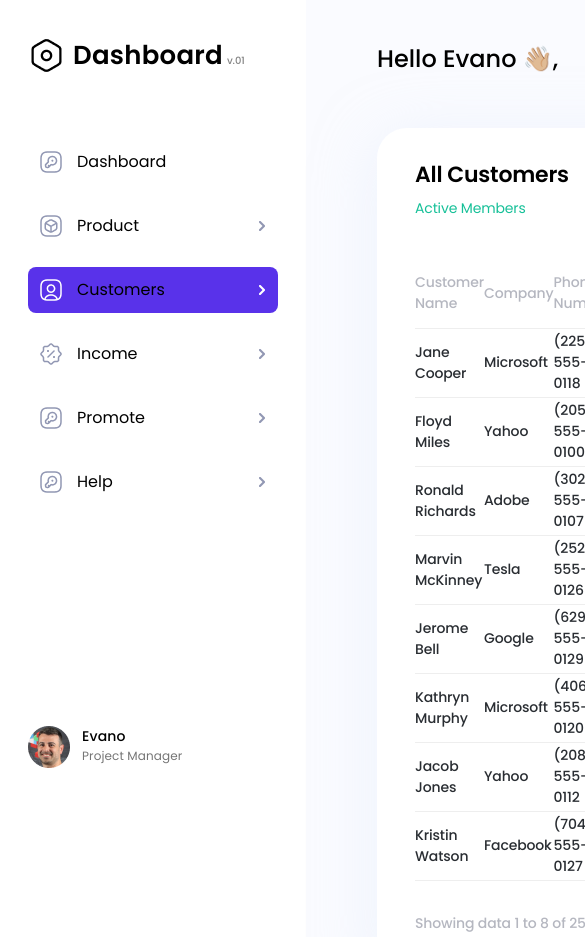
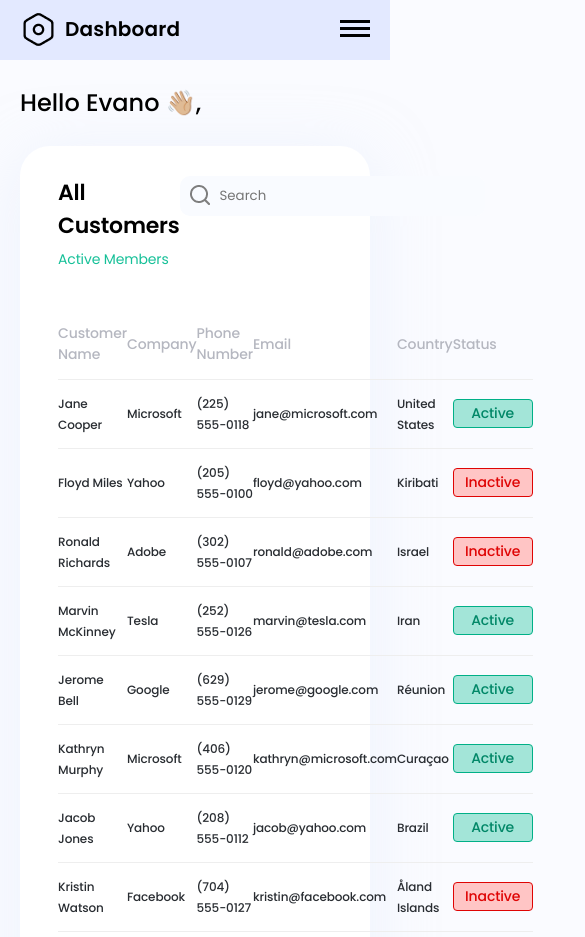
Before and after one commit to TetianaChykalova/dashboard, a plain HTML site: page index.html in a window 390 px wide. Shown: the top 937 px of the page, 585 px wide, since content can reach past the window. Drawn offline with Linux system fonts and the light colour scheme.

Commit message:
added mobile burger

```diff
--- /dev/null
+++ b/css/adaptive.css
@@ -0,0 +1,113 @@
+/*@media (max-width: 1400px) {*/
+/*    .wrapper {*/
+/*        max-width: 1190px;*/
+/*    }*/
+/*}*/
+
+@media (max-width: 1200px) {
+    .wrapper {
+        max-width: 970px;
+    }
+    .sidebar {
+        width: 250px;
+    }
+    .sidebar__content {
+        padding: 25px 15px 40px;
+        height: 100%;
+    }
+    .sidebar__logo h1 {
+        font-size: 20px;
+    }
+    main {
+        padding: 25px 20px;
+    }
+    .table__table td {
+        font-size: 12px;
+    }
+}
+
+@media (min-width: 993px) {
+    .burger {
+        display: none;
+    }
+}
+@media (max-width: 992px) {
+    body.overflow-hidden {
+        overflow: hidden;
+    }
+    .wrapper {
+        max-width: 992px;
+        min-width: 320px;
+        width: 100%;
+        padding: 60px 0 0 0;
+        flex-direction: column;
+    }
+    .burger {
+        display: block;
+        width: 100%;
+    }
+    .sidebar__logo-desk,
+    .sidebar__menu-right {
+        display: none;
+    }
+    .sidebar__logo {
+        margin: 0;
+    }
+    .main__name {
+        margin: 0 0 25px 0;
+    }
+
+    .burger__content {
+        width: 100%;
+        height: 60px;
+        background: #e3e9ff;
+        position: fixed;
+        top: 0;
+        left: 0;
+        z-index: 4;
+    }
+    .sidebar__logo {
+        padding: 10px 0 0 20px;
+    }
+    .burger__line span,
+    .burger__line:after,
+    .burger__line:before {
+        content: '';
+        height: 3px;
+        width: 30px;
+        background: #000;
+        position: fixed;
+        right: 20px;
+        z-index: 5;
+    }
+    .burger__line:before {
+        top: 20px;
+    }
+    .burger__line span {
+        top: 27px;
+    }
+    .burger__line:after {
+        top: 34px;
+    }
+    .sidebar {
+        position: fixed;
+        top: -1000vh;
+        left: 0;
+        height: 100%;
+        min-height: 600px;
+        z-index: 2;
+        max-width: none;
+        width: 100%;
+        transition: all 1.5s ease-in-out 0s;
+    }
+    .active__sidebar {
+        top: 60px;
+        transition: all 1.5s ease-in-out 0s;
+    }
+    .sidebar__content {
+        max-width: 306px;
+        max-height: 90%;
+    }
+}
+
+@media (max-width: 767px) {}
--- a/css/style.css
+++ b/css/style.css
@@ -3,17 +3,21 @@
 body {
     background: #FAFBFF;
     font-family: 'Poppins', sans-serif;
+    width: 100%;
+    height: 100%;
 }
 .wrapper {
-    display: grid;
-    grid-template-columns: 306px 1fr;
+    display: flex;
+    flex-direction: row;
+    width: 1200px;
 }
 .sidebar {
     background: #FFF;
-    height: 100%;
+    min-height: 100%;
+    width: 306px;
 }
 .sidebar__content {
-    height: 100vh;
+    height: 100%;
     display: flex;
     flex-direction: column;
     padding: 36px 28px 76px;
@@ -47,6 +51,7 @@ body {
 
 .sidebar__menu {
     flex: 1 1 auto;
+    margin: 0 0 40px 0;
 }
 .sidebar__item {
     display: flex;
@@ -56,6 +61,12 @@ body {
     padding: 11px 8px 11px 11px;
     margin: 0 0 18px 0;
     border-radius: 8px;
+}
+.sidebar__item a {
+    color: #000;
+}
+.active-item a {
+    color: #FFF;
 }
 .active-item{
     background: #5932EA;
@@ -108,6 +119,7 @@ body {
 
 main {
     padding: 41px 71px;
+    width: 100%;
 }
 .main__name {
     margin: 0 0 51px 0;
@@ -188,12 +200,6 @@ main {
 .table__table tr {
     height: 69px;
 }
-/*.table__table tr:after {*/
-/*    content: '';*/
-/*    background: #EEEEEE;*/
-/*    height: 1px;*/
-/*    width: 100%;*/
-/*}*/
 .table__table thead,
 .table__table td {
     border-bottom: 1px solid #EEEEEE;
--- a/index.html
+++ b/index.html
@@ -10,30 +10,42 @@
 
     <link rel="shortcut icon" href="img/icons/logo.ico">
     <link rel="stylesheet" href="css/style.css">
+    <link rel="stylesheet" href="css/adaptive.css">
 </head>
 <body>
 
 <div class="wrapper">
+    <div class="burger">
+        <div class="burger__content">
+                    <header class="sidebar__logo">
+                        <img src="img/logo.png" alt="logo">
+                        <h1>Dashboard</h1>
+                    </header>
+            <div class="burger__line" id="burger-line">
+                <span></span>
+            </div>
+        </div>
+    </div>
 
-    <div class="sidebar">
+    <div class="sidebar" id="burger-menu">
         <div class="sidebar__content">
-            <div class="sidebar__logo">
+            <header class="sidebar__logo sidebar__logo-desk">
                 <img src="img/logo.png" alt="logo">
                 <h1>Dashboard<span>v.01</span></h1>
-            </div>
+            </header>
 
             <div class="sidebar__menu">
                 <div class="sidebar__item">
                     <div class="sidebar__menu-left">
                         <img src="img/icons/key-square.png" alt="">
-                        <p>Dashboard</p>
+                        <a href="#">Dashboard</a>
                     </div>
                 </div>
 
                 <div class="sidebar__item">
                     <div class="sidebar__menu-left">
                         <img src="img/icons/3d-square.png" alt="">
-                        <p>Product</p>
+                        <a href="#">Product</a>
                     </div>
                     <div class="sidebar__menu-right">
                         <img src="img/icons/chevron-right.png" alt="arrow">
@@ -43,7 +55,7 @@
                 <div class="sidebar__item active-item">
                     <div class="sidebar__menu-left">
                         <img src="img/icons/user-square.png" alt="">
-                        <p>Customers</p>
+                        <a href="#">Customers</a>
                     </div>
                     <div class="sidebar__menu-right">
                         <img src="img/icons/chevron-right-w.png" alt="arrow">
@@ -53,7 +65,7 @@
                 <div class="sidebar__item">
                     <div class="sidebar__menu-left">
                         <img src="img/icons/discount-shape.png" alt="">
-                        <p>Income</p>
+                        <a href="#">Income</a>
                     </div>
                     <div class="sidebar__menu-right">
                         <img src="img/icons/chevron-right.png" alt="arrow">
@@ -63,7 +75,7 @@
                 <div class="sidebar__item">
                     <div class="sidebar__menu-left">
                         <img src="img/icons/key-square.png" alt="">
-                        <p>Promote</p>
+                        <a href="#">Promote</a>
                     </div>
                     <div class="sidebar__menu-right">
                         <img src="img/icons/chevron-right.png" alt="arrow">
@@ -73,7 +85,7 @@
                 <div class="sidebar__item">
                     <div class="sidebar__menu-left">
                         <img src="img/icons/key-square.png" alt="">
-                        <p>Help</p>
+                        <a href="#">Help</a>
                     </div>
                     <div class="sidebar__menu-right">
                         <img src="img/icons/chevron-right.png" alt="arrow">
@@ -82,7 +94,7 @@
 
             </div>
 
-            <div class="sidebar__user">
+            <footer class="sidebar__user">
                 <div class="sidebar__user-photo">
                     <img src="img/pm.png" alt="author">
                 </div>
@@ -94,11 +106,11 @@
                         Project Manager
                     </p>
                 </div>
-            </div>
+            </footer>
         </div>
     </div>
 
-    <main>
+    <main id="main-content">
         <div class="main__name">
             <p>
                 Hello Evano 👋🏼,
@@ -266,5 +278,6 @@
 </div>
 
 
+<script src="js/script.js"></script>
 </body>
 </html>
--- a/js/script.js
+++ b/js/script.js
@@ -0,0 +1,11 @@
+//VARIABLES
+
+let burgerLine = document.querySelector('#burger-line');
+let burgerMenu = document.querySelector('#burger-menu');
+let body = document.body;
+
+//BURGER
+burgerLine.addEventListener('click', function (){
+    burgerMenu.classList.toggle('active__sidebar');
+    body.classList.toggle("overflow-hidden");
+})
```
